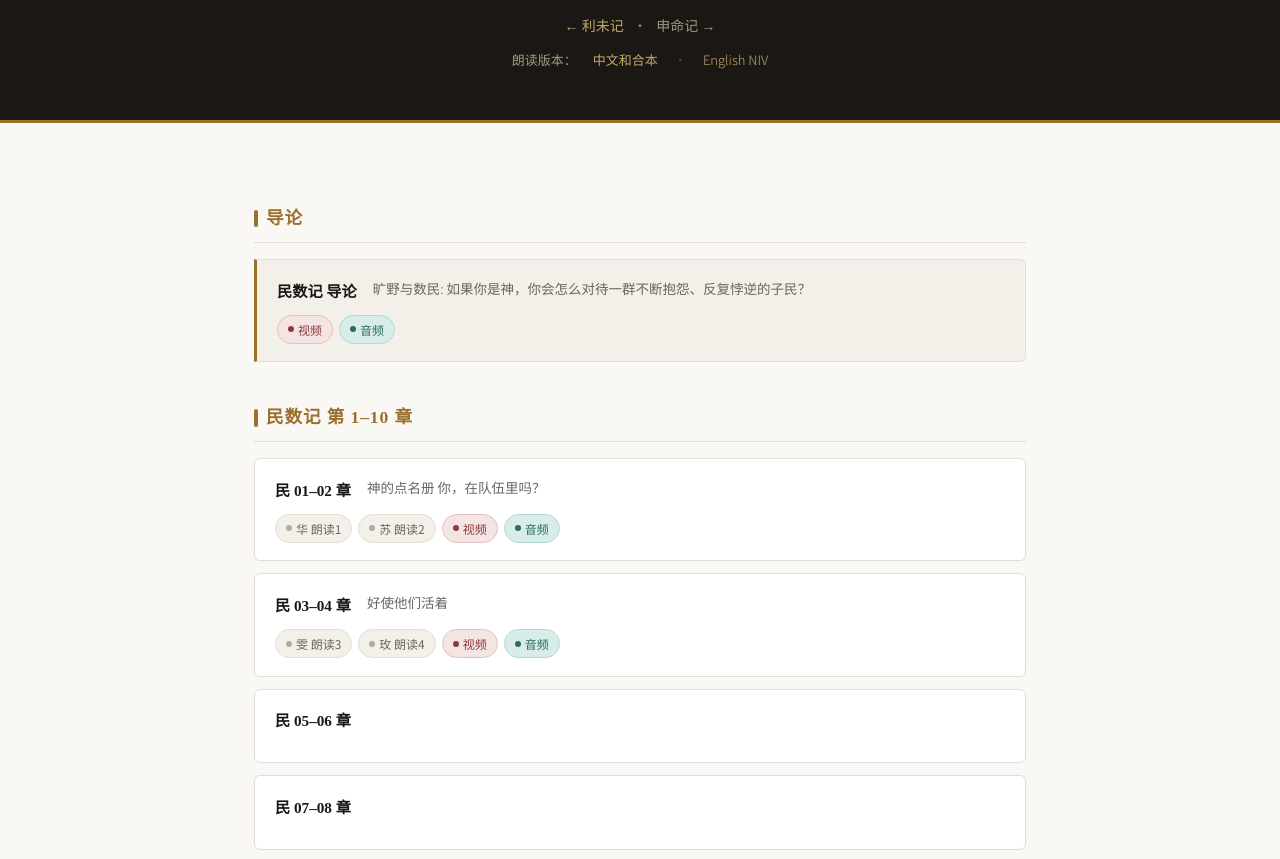
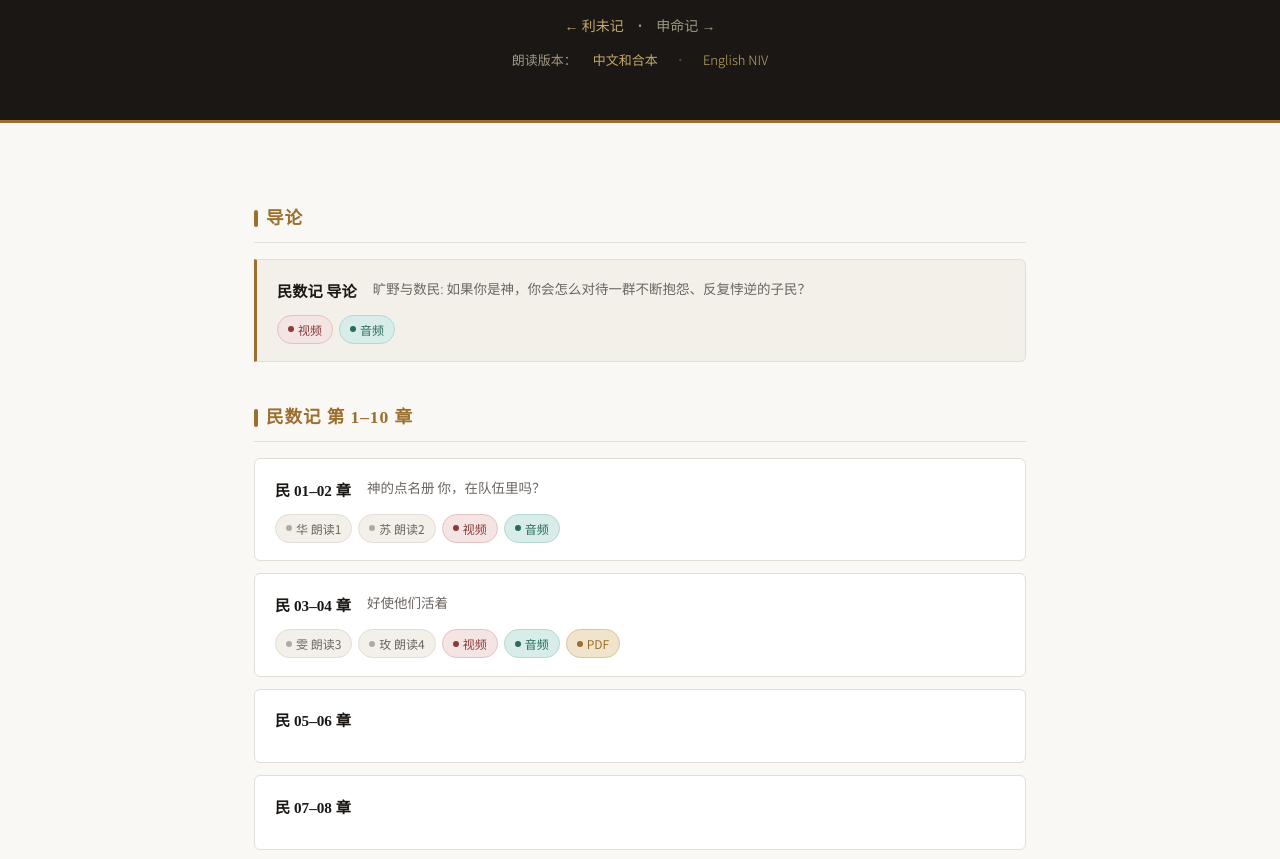
Before and after one commit to jbcheng/liferunners-website, a website: page public/media/audio/ot04/num.html in a window 1280 px wide. Shown: the part 198-1057 px from the top of the page. Drawn offline with Linux system fonts and the light colour scheme.

Commit message:
Numbers 03-04 PDF

```diff
--- a/public/media/audio/ot04/num.html
+++ b/public/media/audio/ot04/num.html
@@ -333,6 +333,7 @@ https://bible.fhl.net/gbdoc/new/read.php?chineses=%E6%B0%91&strongflag=0&SSS=0&n
       <a class="chip chip-reader" href="num04.mp3">玫 朗读4</a>
       <a class="chip chip-video" href="https://www.youtube.com/watch?v=2ItvbhA9eJQ">视频</a>
       <a class="chip chip-audio" href="num03-04aud.m4a">音频</a>
+      <a class="chip chip-pdf" href="num03-04.pdf">PDF</a>
     </div>
   </article>
 
```
Also changed, not shown: 1 other file.
